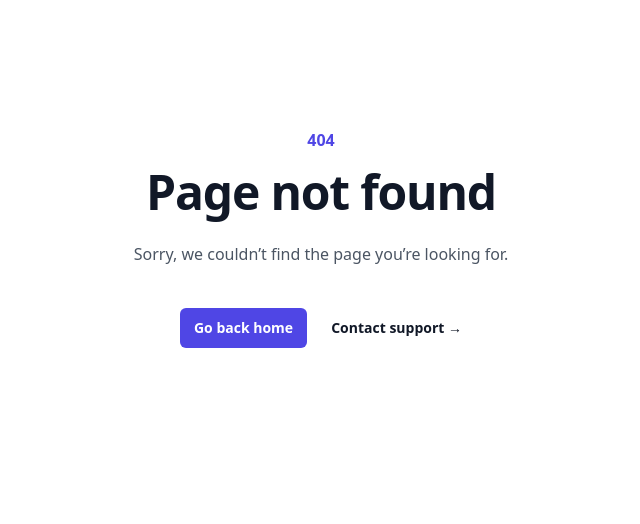
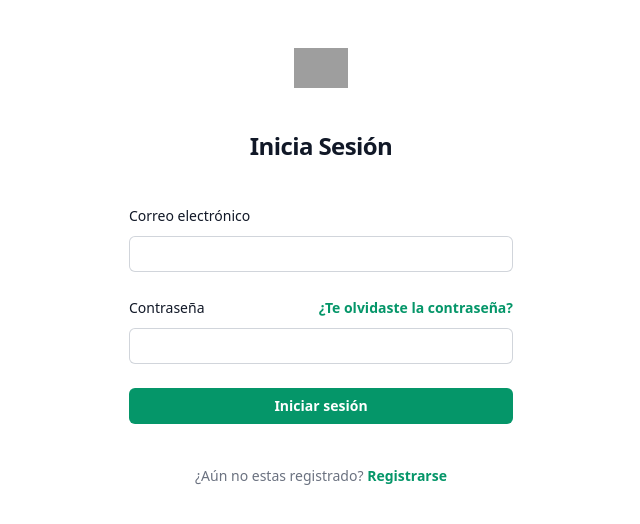
Before and after one commit to LuisenLou/MyFlatner, a React (Create React App) app: page /sesion in a window 1280 px wide. Before the commit this address had no page. Shown: the top 524 px of the page, without its empty margins (319-959 px from the left). Built offline with nearby package versions, Linux system fonts and the light colour scheme; grey boxes are pictures that could not be loaded.

Commit message:
change for login

```diff
--- a/src/App.js
+++ b/src/App.js
@@ -2,6 +2,7 @@ import Home from "containers/pages/Home";
 import Search from "containers/pages/Search";
 import AboutUs from "containers/pages/AboutUs";
 import Communicate from "containers/pages/Communicate";
+import Sign from 'containers/pages/Sign'
 import Error404 from "containers/error/Error404";
 import { BrowserRouter as Router, Route, Routes } from "react-router-dom";
 import { Provider } from "react-redux";
@@ -23,6 +24,8 @@ function App() {
             <Route path='/nosotros' element={<AboutUs/>}/>
             <Route path='/contacto' element={<Communicate/>}/>
 
+            <Route path='/sesion' element={<Sign/>}/>
+
 
           </Routes>
         </Router>
--- a/src/components/navigation/Navbar.js
+++ b/src/components/navigation/Navbar.js
@@ -1,11 +1,13 @@
 import { connect } from "react-redux";
-import { NavLink } from "react-router-dom";
+import { NavLink, Link } from "react-router-dom";
+
 
 
 
 
 
 function Navbar(){
+
 
     window.onscroll = function(){scrollFunction()}
 
@@ -21,6 +23,7 @@ function Navbar(){
     }
 
 
+
     return (
         <nav id='navbar' className="w-full py-2 top-0 transition duration-300 bg-teal-700 fixed ease-in-out z-50">
             <div className="ml-4 mt-2 mb-5 flex flex-wrap items-center justify-between sm:flex-nowrap md:px-14">
@@ -33,12 +36,14 @@ function Navbar(){
                     <NavLink to='/busqueda' className="text-lg inline-flex font-medium leading-6 text-violet-50 border-b-2 border-white hover:border-emerald-500 mx-4">Search</NavLink>
                     <NavLink to='/nosotros' className="text-lg inline-flex font-medium leading-6 text-violet-50 border-b-2 border-white hover:border-emerald-500 mx-4">About Us</NavLink>
                     <NavLink to='/contacto' className="text-lg inline-flex font-medium leading-6 text-violet-50 border-b-2 border-white hover:border-emerald-500 mx-4">Contact</NavLink>
-                    <button
-                        type="button"
-                        className="ml-6 w-full sm:w-auto relative px-8 py-4 inline-flex items-center rounded-md border sm:px-6 sm:py-6 md:px-4 md:py-2 lg:px-3 lg:py-1 border-transparent bg-emerald-500 px-4 py-2 text-sm font-medium text-white shadow-sm hover:bg-emerald-700 focus:outline-none focus:ring-2 focus:ring-emerald-500 focus:ring-offset-2"
-                    >
-                        Login / Register
-                    </button>
+                    <Link to='/sesion'>
+                        <button
+                            className="ml-6 w-full sm:w-auto relative px-8 py-4 inline-flex items-center rounded-md border sm:px-6 sm:py-6 md:px-4 md:py-2 lg:px-3 lg:py-1 border-transparent bg-emerald-500 px-4 py-2 text-sm font-medium text-white shadow-sm hover:bg-emerald-700 focus:outline-none focus:ring-2 focus:ring-emerald-500 focus:ring-offset-2"
+                        >
+                            Login / Register
+                        </button>
+                    </Link>
+
                 </div>
             </div>
         </nav>
--- a/src/containers/error/Error404.tsx
+++ b/src/containers/error/Error404.tsx
@@ -3,13 +3,13 @@ function Error404(){
     return((
         <main className="grid min-h-full place-items-center bg-white px-6 py-24 sm:py-32 lg:px-8">
         <div className="text-center">
-          <p className="text-base font-semibold text-indigo-600">404</p>
+          <p className="text-base font-semibold text-emerald-600">404</p>
           <h1 className="mt-4 text-3xl font-bold tracking-tight text-gray-900 sm:text-5xl">Page not found</h1>
           <p className="mt-6 text-base leading-7 text-gray-600">Sorry, we couldn’t find the page you’re looking for.</p>
           <div className="mt-10 flex items-center justify-center gap-x-6">
             <a
               href="#"
-              className="rounded-md bg-indigo-600 px-3.5 py-2.5 text-sm font-semibold text-white shadow-sm hover:bg-indigo-500 focus-visible:outline focus-visible:outline-2 focus-visible:outline-offset-2 focus-visible:outline-indigo-600"
+              className="rounded-md bg-emerald-600 px-3.5 py-2.5 text-sm font-semibold text-white shadow-sm hover:bg-emerald-500 focus-visible:outline focus-visible:outline-2 focus-visible:outline-offset-2 focus-visible:outline-emerald-600"
             >
               Go back home
             </a>
--- /dev/null
+++ b/src/containers/pages/Sign.tsx
@@ -0,0 +1,80 @@
+
+function Sign() {
+    return (
+      <>
+        <div className="flex min-h-full flex-1 flex-col justify-center px-6 py-12 lg:px-8">
+          <div className="sm:mx-auto sm:w-full sm:max-w-sm">
+            <img
+              className="mx-auto h-10 w-auto"
+              src="https://tailwindui.com/img/logos/mark.svg?color=emerald&shade=600"
+              alt="Your Company"
+            />
+            <h2 className="mt-10 text-center text-2xl font-bold leading-9 tracking-tight text-gray-900">
+              Inicia Sesión
+            </h2>
+          </div>
+
+          <div className="mt-10 sm:mx-auto sm:w-full sm:max-w-sm">
+            <form className="space-y-6" action="#" method="POST">
+              <div>
+                <label htmlFor="email" className="block text-sm font-medium leading-6 text-gray-900">
+                  Correo electrónico
+                </label>
+                <div className="mt-2">
+                  <input
+                    id="email"
+                    name="email"
+                    type="email"
+                    autoComplete="email"
+                    required
+                    className="block w-full rounded-md border-0 py-1.5 text-gray-900 shadow-sm ring-1 ring-inset ring-gray-300 placeholder:text-gray-400 focus:ring-2 focus:ring-inset focus:ring-indigo-600 sm:text-sm sm:leading-6"
+                  />
+                </div>
+              </div>
+
+              <div>
+                <div className="flex items-center justify-between">
+                  <label htmlFor="password" className="block text-sm font-medium leading-6 text-gray-900">
+                    Contraseña
+                  </label>
+                  <div className="text-sm">
+                    <a href="#" className="font-semibold text-emerald-600 hover:text-emerald-500">
+                      ¿Te olvidaste la contraseña?
+                    </a>
+                  </div>
+                </div>
+                <div className="mt-2">
+                  <input
+                    id="password"
+                    name="password"
+                    type="password"
+                    autoComplete="current-password"
+                    required
+                    className="block w-full rounded-md border-0 py-1.5 text-gray-900 shadow-sm ring-1 ring-inset ring-gray-300 placeholder:text-gray-400 focus:ring-2 focus:ring-inset focus:ring-emerald-600 sm:text-sm sm:leading-6"
+                  />
+                </div>
+              </div>
+
+              <div>
+                <button
+                  type="submit"
+                  className="flex w-full justify-center rounded-md bg-emerald-600 px-3 py-1.5 text-sm font-semibold leading-6 text-white shadow-sm hover:bg-emerald-500 focus-visible:outline focus-visible:outline-2 focus-visible:outline-offset-2 focus-visible:outline-emerald-600"
+                >
+                  Iniciar sesión
+                </button>
+              </div>
+            </form>
+
+            <p className="mt-10 text-center text-sm text-gray-500">
+              ¿Aún no estas registrado?{' '}
+              <a href="#" className="font-semibold leading-6 text-emerald-600 hover:text-emerald-500">
+                Registrarse
+              </a>
+            </p>
+          </div>
+        </div>
+      </>
+    )
+  }
+
+  export default Sign;
```
